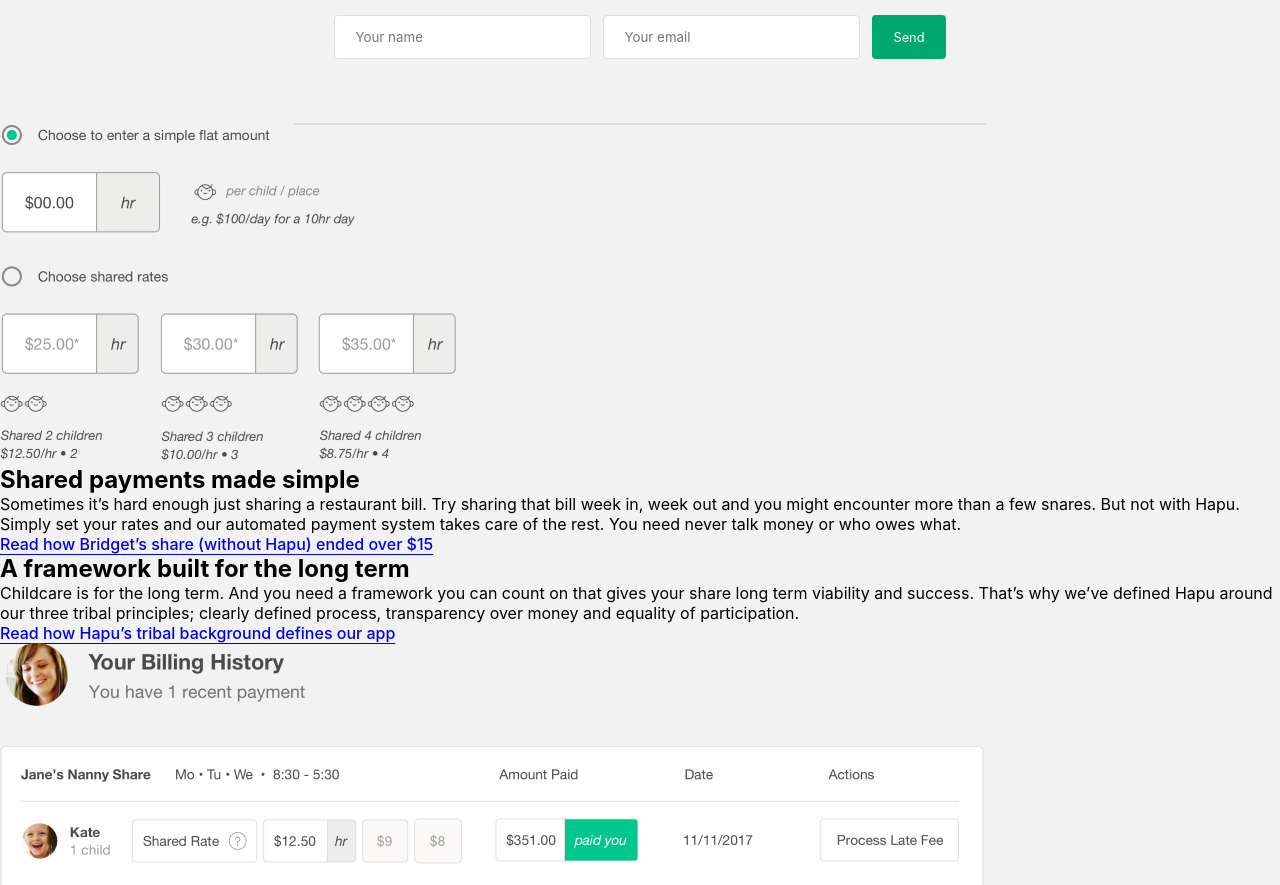
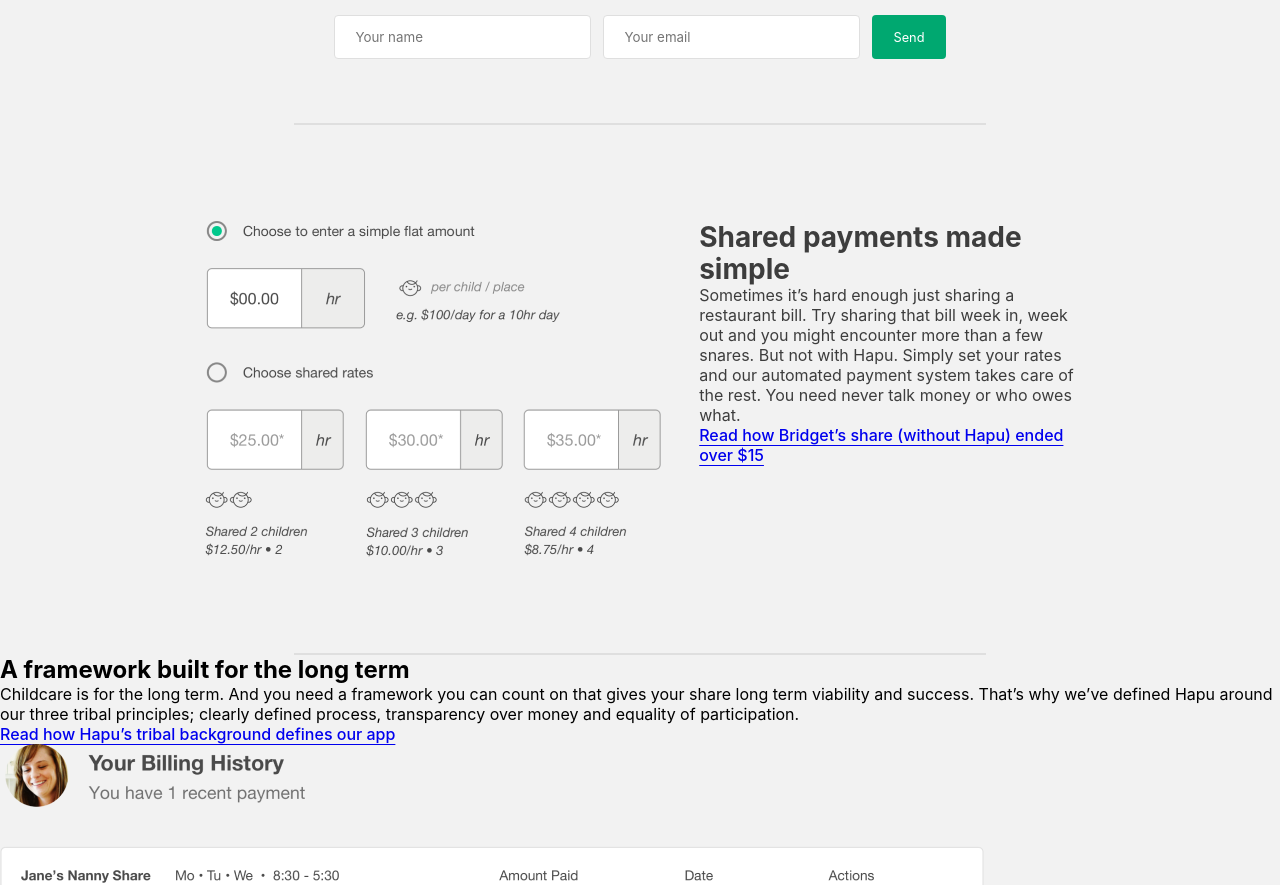
Before and after one commit to thiagooo14/jungle-react-dev, a React (Create React App) app: page / in a window 1280 px wide. Shown: the part 1441-2326 px from the top of the page. Built offline with nearby package versions, Linux system fonts and the light colour scheme.

Commit message:
body section 3 done

```diff
--- a/src/components/Body/Section3.jsx
+++ b/src/components/Body/Section3.jsx
@@ -1,19 +1,26 @@
 import React from 'react';
 import { price } from '../../assets/images';
+import './scss/Section3.scss';
 
 function Section3() {
   return (
-    <div className='section-text'>
-      <img src={price} alt='payment exemple' />
-      <h2>Shared payments made simple</h2>
-      <p>
-        Sometimes it’s hard enough just sharing a restaurant bill. Try sharing
-        that bill week in, week out and you might encounter more than a few
-        snares. But not with Hapu. Simply set your rates and our automated
-        payment system takes care of the rest. You need never talk money or who
-        owes what.
-      </p>
-      <a href='/'>Read how Bridget’s share (without Hapu) ended over $15</a>
+    <div>
+      <section className='section3'>
+        <img src={price} alt='payment exemple' />
+        <div className='section-text'>
+          <h1>Shared payments made simple</h1>
+          <p>
+            Sometimes it’s hard enough just sharing a restaurant bill. Try
+            sharing that bill week in, week out and you might encounter more
+            than a few snares. But not with Hapu. Simply set your rates and our
+            automated payment system takes care of the rest. You need never talk
+            money or who owes what.
+          </p>
+          <a href='/'>Read how Bridget’s share (without Hapu) ended over $15</a>
+        </div>
+      </section>
+
+      <div className='divider' />
     </div>
   );
 }
--- /dev/null
+++ b/src/components/Body/scss/Section3.scss
@@ -0,0 +1,36 @@
+@import '../../scss/main.scss';
+
+.section3 {
+  @include dual-column();
+  gap: 3vw;
+  margin: 96px 16vw;
+  img {
+    width: 60vw;
+  }
+}
+
+@include breakpoint($tablet-screen) {
+  .section3 {
+    @include dual-tablet;
+    flex-direction: column;
+    gap: 40px;
+    img {
+      width: 60vw;
+    }
+  }
+}
+
+@include breakpoint($mobile-screen) {
+  .section3 {
+    @include dual-phone;
+    margin-inline: 4.4vw;
+    .section-text {
+      h1 {
+        margin: 0 19vw;
+      }
+      img {
+        width: 86.5vw;
+      }
+    }
+  }
+}
```
